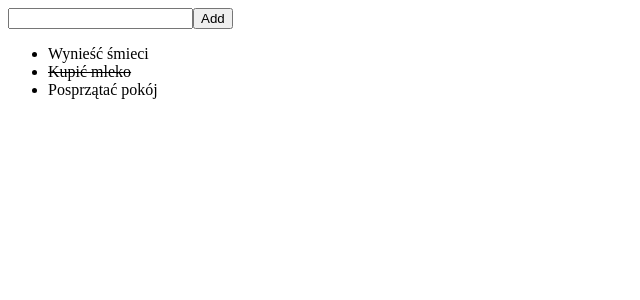
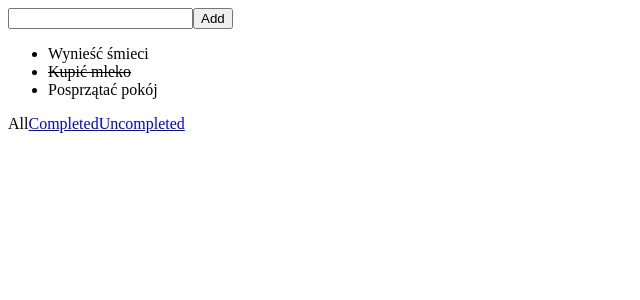
Before and after one commit to v3rth/todoer, a React (Create React App) app: page / in a window 1280 px wide. Shown: the top 300 px of the page, without its empty margins (0-640 px from the left). Built offline with nearby package versions, Linux system fonts and the light colour scheme.

Commit message:
Add visibility filter

```diff
--- a/package.json
+++ b/package.json
@@ -3,6 +3,7 @@
   "version": "0.1.0",
   "private": true,
   "dependencies": {
+    "prop-types": "^15.6.1",
     "react": "^16.3.1",
     "react-dom": "^16.3.1",
     "react-redux": "^5.0.7",
--- a/src/component/App.js
+++ b/src/component/App.js
@@ -1,13 +1,15 @@
 import React, { Component } from 'react';
 import ToDoList from "./ToDoList";
-import AddToDo from "./AddToDo";
+import {Provider} from 'react-redux';
+import store from "../store";
 
 class App extends Component {
   render() {
     return (
       <div>
-        <AddToDo/>
-        <ToDoList/>
+        <Provider store={store}>
+          <ToDoList/>
+        </Provider>
       </div>
     );
   }
--- a/src/component/ToDoList.js
+++ b/src/component/ToDoList.js
@@ -1,23 +1,45 @@
 import React, { Component } from 'react';
 import ToDoListElement from './ToDoListElement';
-import store from '../store';
+import VisibilityFilter from "./VisibilityFilter";
+import AddToDo from "./AddToDo";
+import PropTypes from 'prop-types';
 
 class ToDoList extends Component {
-  constructor(props) {
+  static contextTypes = {
+    store: PropTypes.object
+  };
+
+  constructor(props, {store}) {
     super(props);
 
-    this.state = {
-      todos: store.getState()
-    };
+    this.state = store.getState();
+    store.subscribe(() => this.setState(store.getState()))
+  }
 
-    store.subscribe(() => this.setState({todos: store.getState()}))
+  filter(todo) {
+    switch(this.state.visibility) {
+      case 'COMPLETED':
+        return todo.isCompleted;
+      case 'UNCOMPLETED':
+        return !todo.isCompleted;
+      default:
+        return true
+    }
   }
 
   render() {
     return (
-      <ul>
-        { this.state.todos.map(todo => <ToDoListElement key={todo.id} todo={todo}/>) }
-      </ul>
+      <div>
+        <AddToDo/>
+        <ul>
+          { this.state.todos.filter(this.filter.bind(this)).map(todo => <ToDoListElement key={todo.id} todo={todo}/>) }
+        </ul>
+
+        <VisibilityFilter list="ALL">All</VisibilityFilter>
+        <VisibilityFilter list="COMPLETED">Completed</VisibilityFilter>
+        <VisibilityFilter list="UNCOMPLETED">Uncompleted</VisibilityFilter>
+      </div>
+
     );
   }
 }
--- /dev/null
+++ b/src/component/VisibilityFilter.js
@@ -0,0 +1,25 @@
+import React, { Component } from 'react';
+import {setVisibility} from "../reducers/actions";
+import store from "../store";
+
+class VisibilityFilter extends Component {
+  render() {
+    if (store.getState().visibility === this.props.list) {
+      return (
+          <span>{this.props.children}</span>
+      );
+    }
+
+    return (
+      <a href="#" onClick={(e) => {e.preventDefault(); this.click()}}>
+        {this.props.children}
+      </a>
+    );
+  }
+
+  click() {
+    store.dispatch(setVisibility(this.props.list))
+  }
+}
+
+export default VisibilityFilter;
--- a/src/reducers/actions.js
+++ b/src/reducers/actions.js
@@ -14,3 +14,10 @@ export function toggleToDo(id) {
     id: id
   }
 }
+
+export function setVisibility(value) {
+  return {
+    type: 'SET_VISIBILITY',
+    value: value
+  }
+}
--- /dev/null
+++ b/src/reducers/visibility.js
@@ -0,0 +1,10 @@
+function visibility(state = 'ALL', action) {
+  switch (action.type) {
+    case 'SET_VISIBILITY':
+      return action.value;
+    default:
+      return state;
+  }
+}
+
+export default visibility;
--- a/src/store.js
+++ b/src/store.js
@@ -1,4 +1,8 @@
-import {createStore} from "redux";
+import {combineReducers, createStore} from "redux";
 import todos from "./reducers/todos";
+import visibility from "./reducers/visibility";
 
-export default createStore(todos);
+export default createStore(combineReducers({
+  todos,
+  visibility
+}));
```
Also changed, not shown: 1 other file (tests, documents, lock files or other folders).
